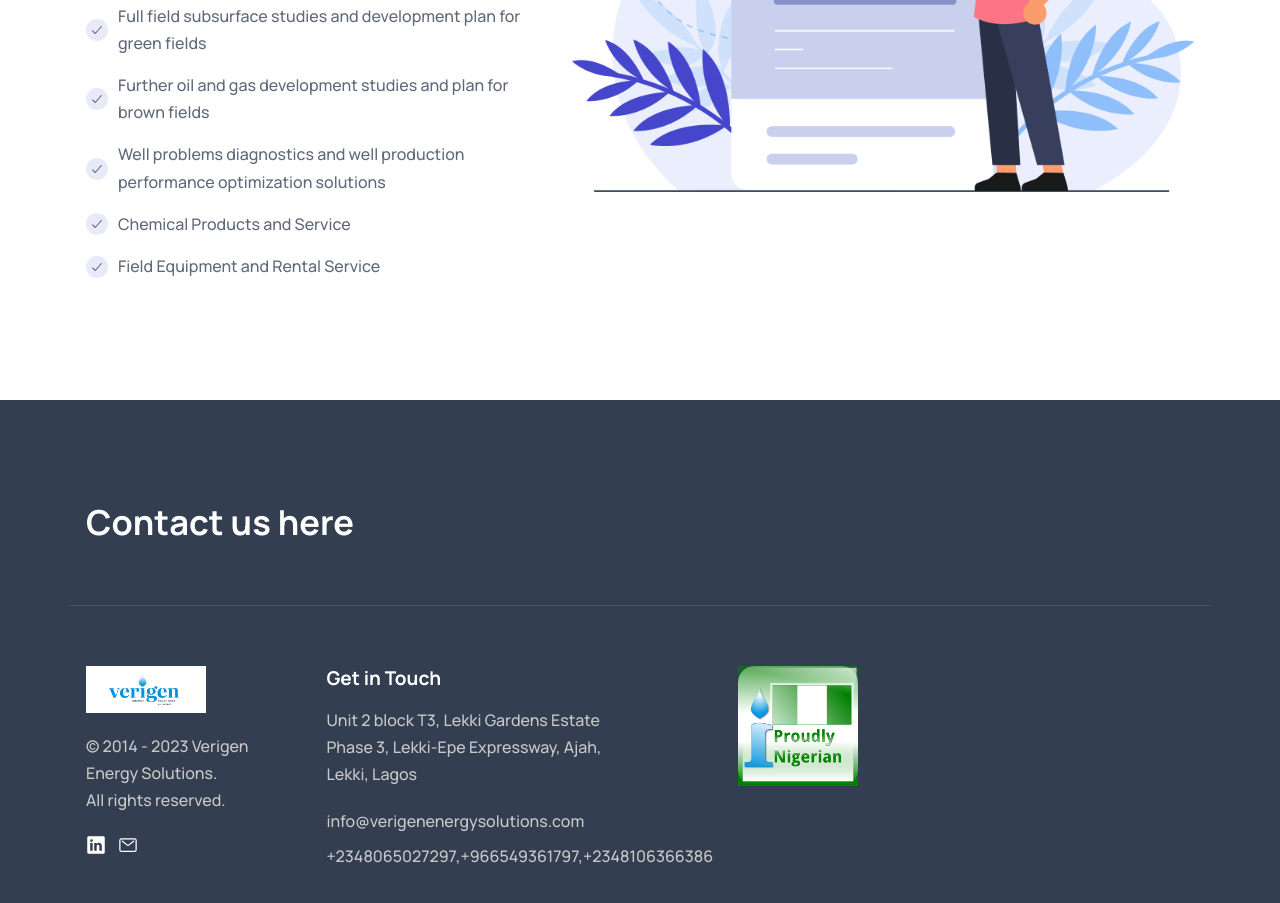
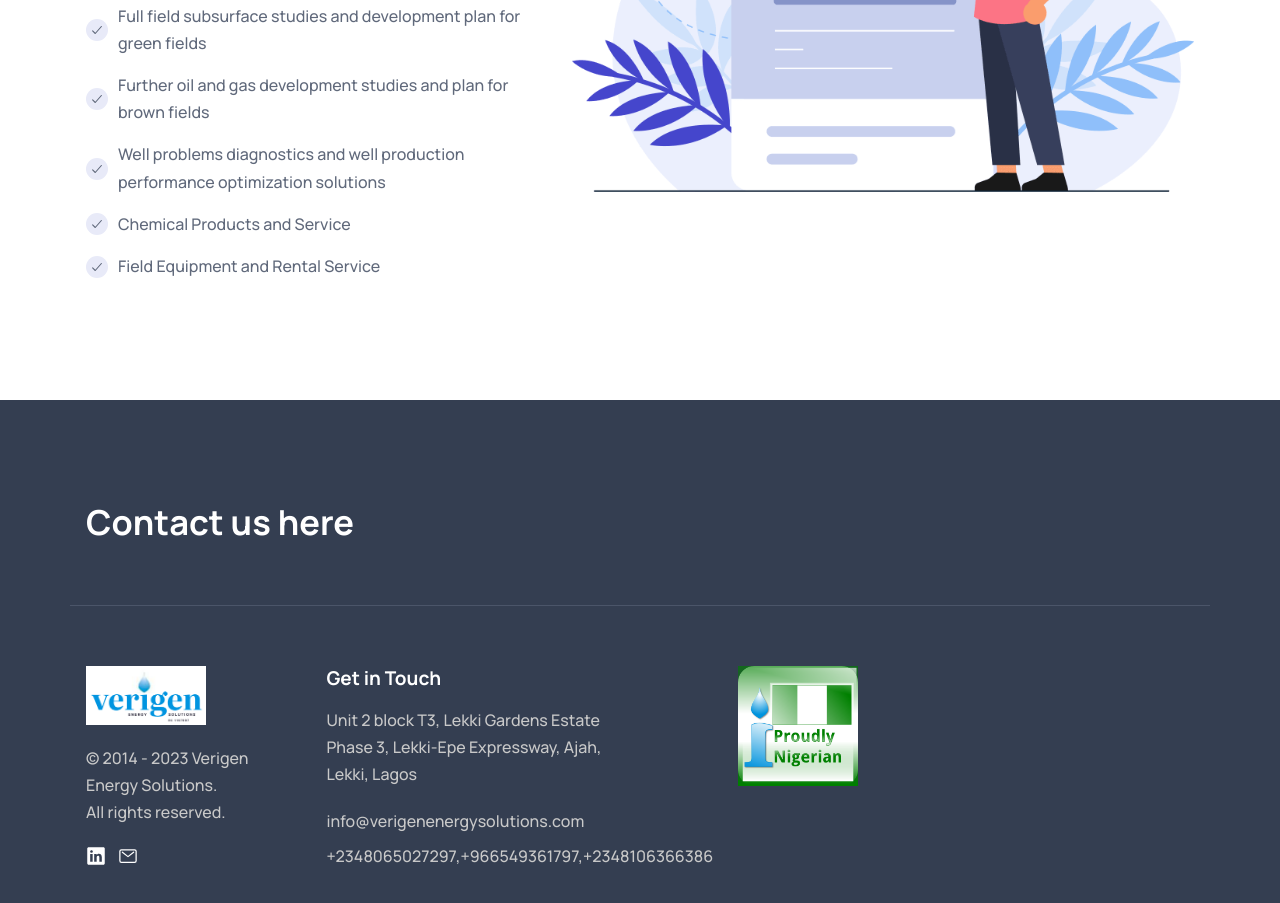
Before and after one commit to danielokpechi/verigenenergies, a plain HTML site: page VerigenEnergiessolution/index.html in a window 1280 px wide. Shown: the part 3120-4023 px from the top of the page. Drawn offline with nearby package versions, Linux system fonts and the light colour scheme.

Commit message:
changed logo bottom

```diff
--- a/VerigenEnergiessolution/index.html
+++ b/VerigenEnergiessolution/index.html
@@ -777,7 +777,7 @@
       <div class="footer-brand">
 
         <a href="#" class="logo">
-          <img src="./assets/images/logo2.png" width="120" height="32" alt="Adex home">
+          <img src="./assets/images/logo-verigen.png" width="120" height="32" alt="Adex home">
         </a>
 
         <p class="footer-text">
```
